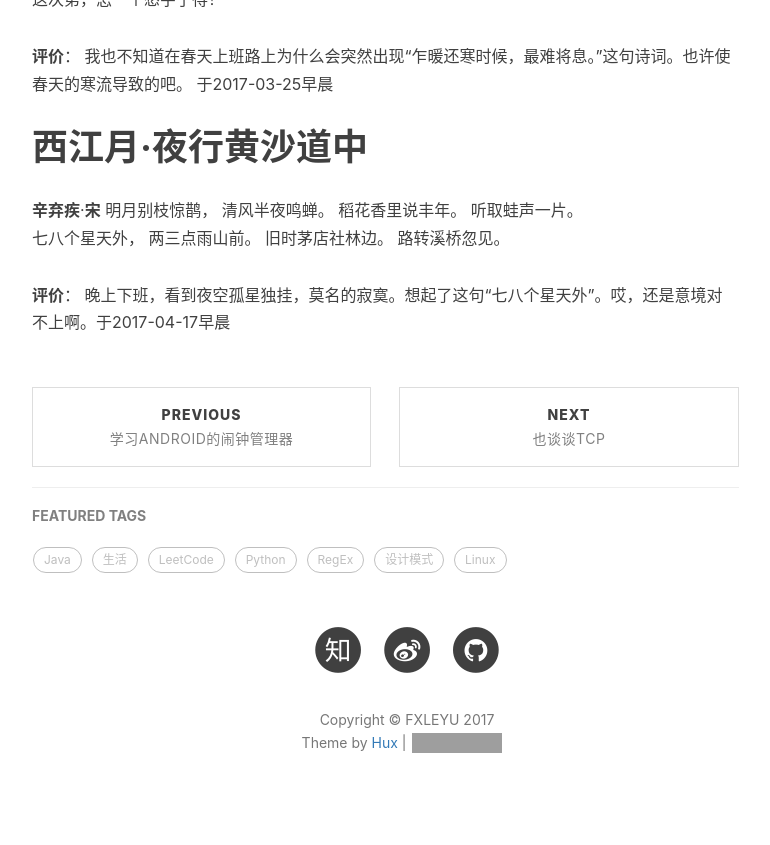
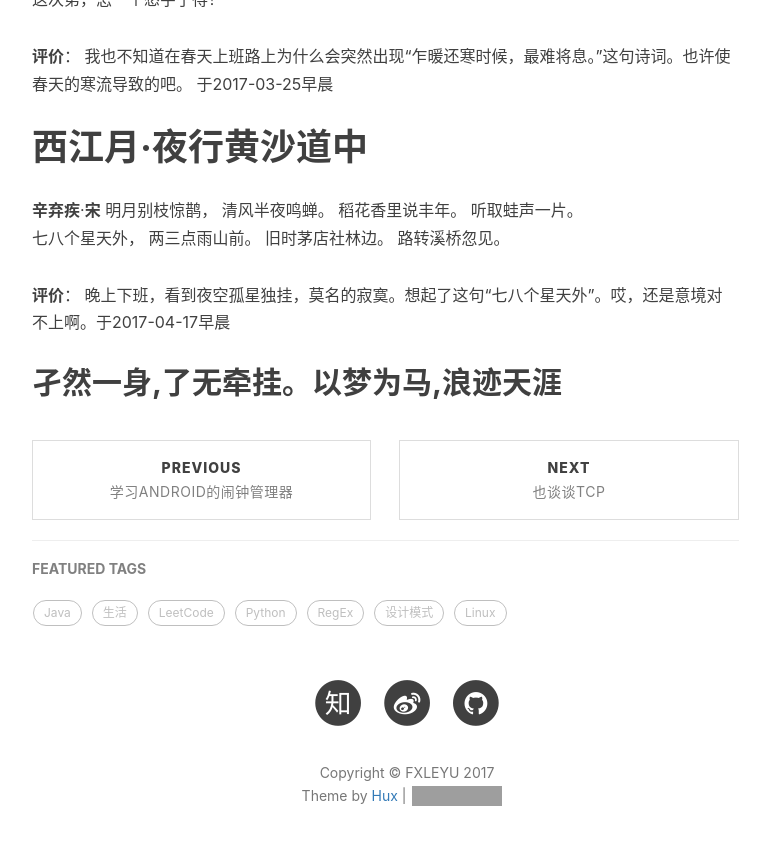
Before and after one commit to fxleyu/fxleyu.github.io, a Jekyll site: the page built from _posts/2017-03-25-the-traditional-classical-chinese-poetry-of-2017.md, in a window 1280 px wide and 900 px high, scrolled down 955 px. Shown: the top 845 px of the window, without its empty margins (233-1003 px from the left). Built offline with Jekyll 4.4.1, drawn with Linux system fonts in a browser that asks for light colours; nearby versions of some CDN libraries; comment, search, counter and statistics services are not loaded; grey boxes are pictures that could not be loaded.

Commit message:
UPDATE the blog to add 以梦为马

```diff
--- a/_posts/2017-03-25-the-traditional-classical-chinese-poetry-of-2017.md
+++ b/_posts/2017-03-25-the-traditional-classical-chinese-poetry-of-2017.md
@@ -32,3 +32,6 @@ tags:
 
 **评价**：
 晚上下班，看到夜空孤星独挂，莫名的寂寞。想起了这句“七八个星天外”。哎，还是意境对不上啊。于2017-04-17早晨
+
+
+## 孑然一身,了无牵挂。以梦为马,浪迹天涯
```
